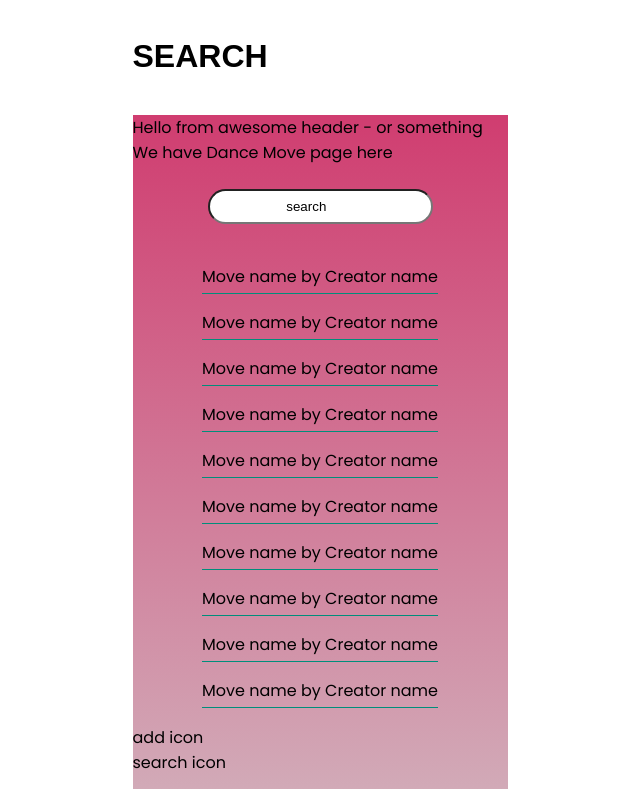
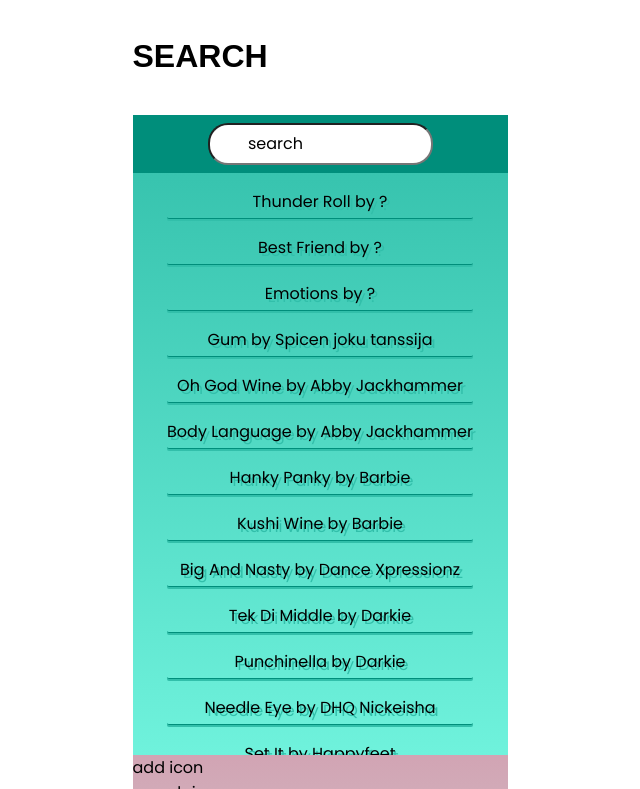
Before and after one commit to Termanty/movesapp, a React (Create React App) app: page / in a window 1280 px wide. Shown: the part 931-1720 px from the top of the page, without its empty margins (320-960 px from the left). Built offline with nearby package versions, Linux system fonts and the light colour scheme; no server answers; data requests are answered from the project's data file.

Commit message:
added search dance move list and updated the styling

```diff
--- /dev/null
+++ b/db.json
@@ -0,0 +1,19 @@
+{
+  "posts": [
+    {
+      "id": 1,
+      "title": "json-server",
+      "author": "typicode"
+    }
+  ],
+  "comments": [
+    {
+      "id": 1,
+      "body": "some comment",
+      "postId": 1
+    }
+  ],
+  "profile": {
+    "name": "typicode"
+  }
+}
--- a/src/App.js
+++ b/src/App.js
@@ -36,8 +36,8 @@ class App extends Component {
       */}
         <h1 className="tepmSectionH1">SEARCH</h1>
         <div className="tempContainer">
-          <Header />
-          <p>We have Dance Move page here</p>
+          {/* <Header />
+          <p>We have Dance Move page here</p> */}
           {<Search />}
           <Footer />
         </div>
--- a/src/components/Search.js
+++ b/src/components/Search.js
@@ -1,14 +1,24 @@
 import React from "react";
 import Card from "./SmallMoveCard";
 import DanceList from "../db.json";
+// import DanceMovePage from "./DanceMovePage";
 
 const Search = () => {
   return (
     <div className="search">
-      <input value="search" />
+      <div className="searchWrapper">
+        <input
+          value="search"
+          className="searchValue" /*onClick={deleteSearch}*/
+        />
+      </div>
       <div>
         {DanceList.moves.map((c) => (
-          <Card />
+          <Card
+            move={c.Move}
+            creator={c.Creator}
+            // moveCard={<DanceMovePage />}
+          />
         ))}
       </div>
     </div>
--- a/src/components/SmallMoveCard.js
+++ b/src/components/SmallMoveCard.js
@@ -1,9 +1,11 @@
 import React from "react";
 
-const Card = () => {
+const Card = (props) => {
   return (
-    <div className="smallMoveCard">
-      <p>Move name by Creator name </p>
+    <div className="smallMoveCard" onClick={props.moveCard}>
+      <p>
+        {props.move} by {props.creator}
+      </p>
     </div>
   );
 };
--- a/src/style.css
+++ b/src/style.css
@@ -62,26 +62,48 @@ h1 {
   display: flex;
   flex-direction: column;
   align-items: center;
-  padding-top: 3vh;
   padding-bottom: 3vh;
   overflow-y: scroll;
-  height: 70vh;
+  height: 80vh;
+  background: var(--searchpage-gradient);
+}
+
+.searchWrapper {
+  position: sticky;
+  top: 0%;
+  background: var(--keppel-green-dark);
+  width: 100%;
+  display: flex;
+  align-items: center;
+  justify-content: center;
 }
 
 .search input {
   width: 60%;
-  padding: 1vh;
-  margin-bottom: 3vh;
+  padding: 0.8vh;
+  padding-left: 3vw;
   border-radius: 20px;
-  padding-left: 6vw;
+  margin: 1vh;
+  font-family: var(--app-body-font);
+  font-size: 16px;
 }
 
 .smallMoveCard {
-  display: flex;
-  flex-direction: row;
   margin: 2vh;
-  border-bottom: #008e7b solid 1px;
+  border-bottom: var(--keppel-green-dark) solid 1px;
   padding-bottom: 0.5vh;
+  box-shadow: var(--keppel-green) 0px 2px 0px 0px;
+  border-radius: 2px;
+  text-align: center;
+}
+
+.smallMoveCard p {
+  text-shadow: var(--keppel-green) 3px 3px;
+}
+
+.smallMoveCard:hover {
+  cursor: pointer;
+  box-shadow: var(--keppel-green) 0px 6px 0px 0px;
 }
 
 /* == DANCEMOVE SINGLE == */
```
